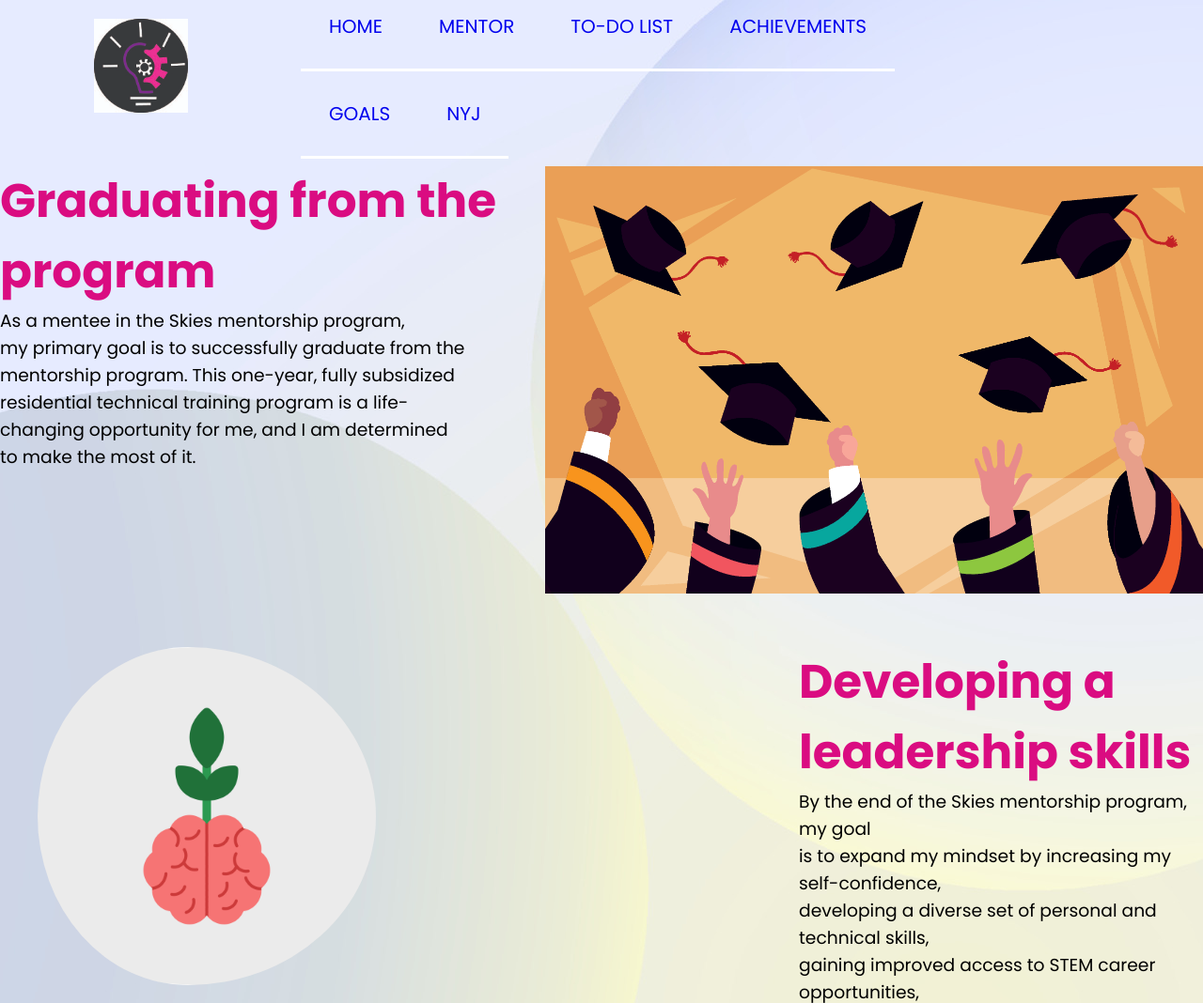
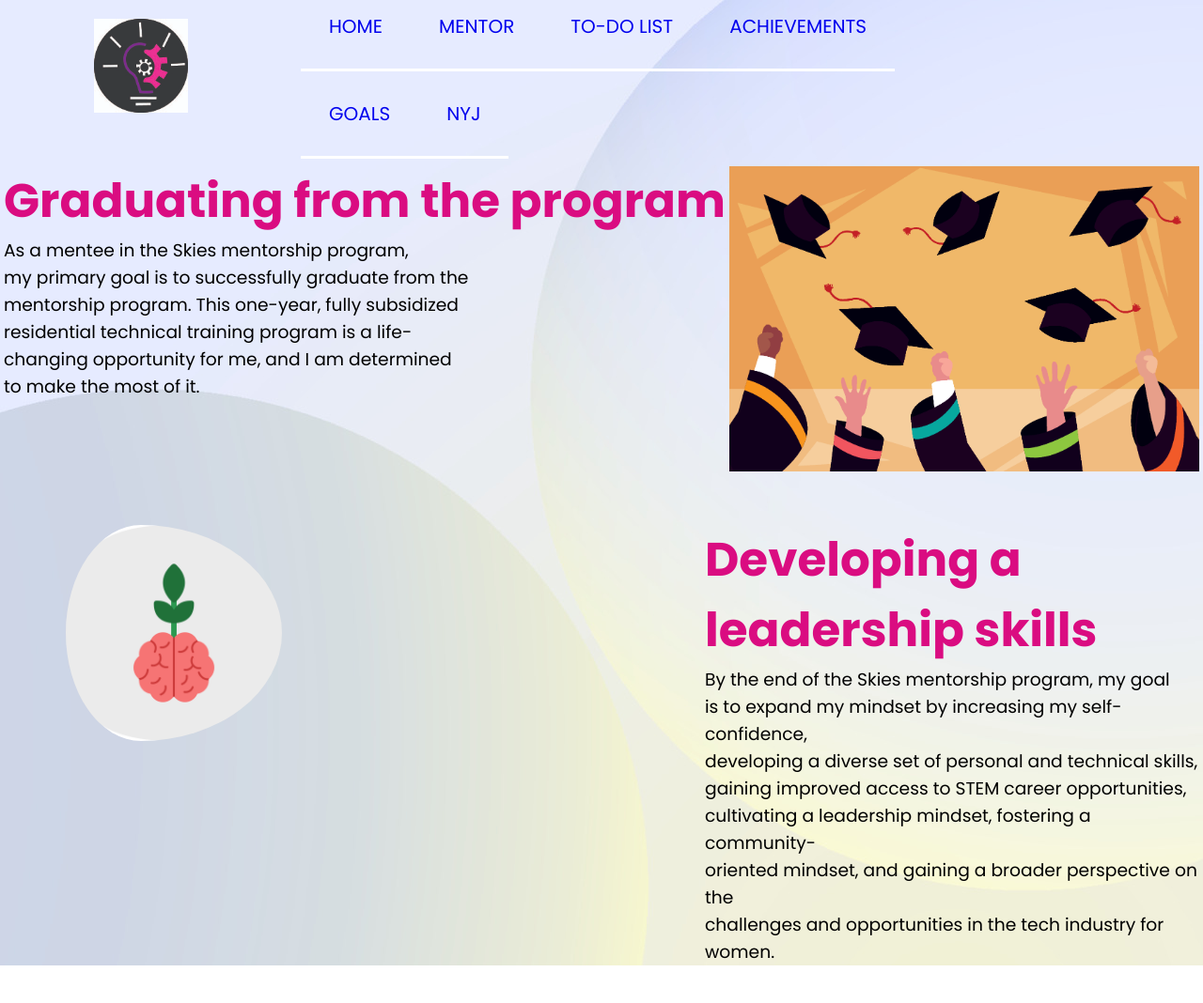
Before and after one commit to eshe-aziz/Skies-Mentorship-Program, a plain HTML site: page goals.html in a window 1280 px wide. Shown: the top 1068 px of the page at 94% size. After the commit the page ends 1028 px from the top, so only its background shows below. Drawn offline with Linux system fonts and the light colour scheme.

Commit message:
make changes

```diff
--- a/goals.css
+++ b/goals.css
@@ -52,12 +52,12 @@
   }
 
   .mindset-two{
-    width: 700px;
+    width: 500px;
   }
 
   .img-mindset{
-    padding-left: 40px;
-    width: 400px;
+    padding-left: 70px;
+    width: 300px;
     border-radius: 50%;
   }
   .mindset-three{
```
